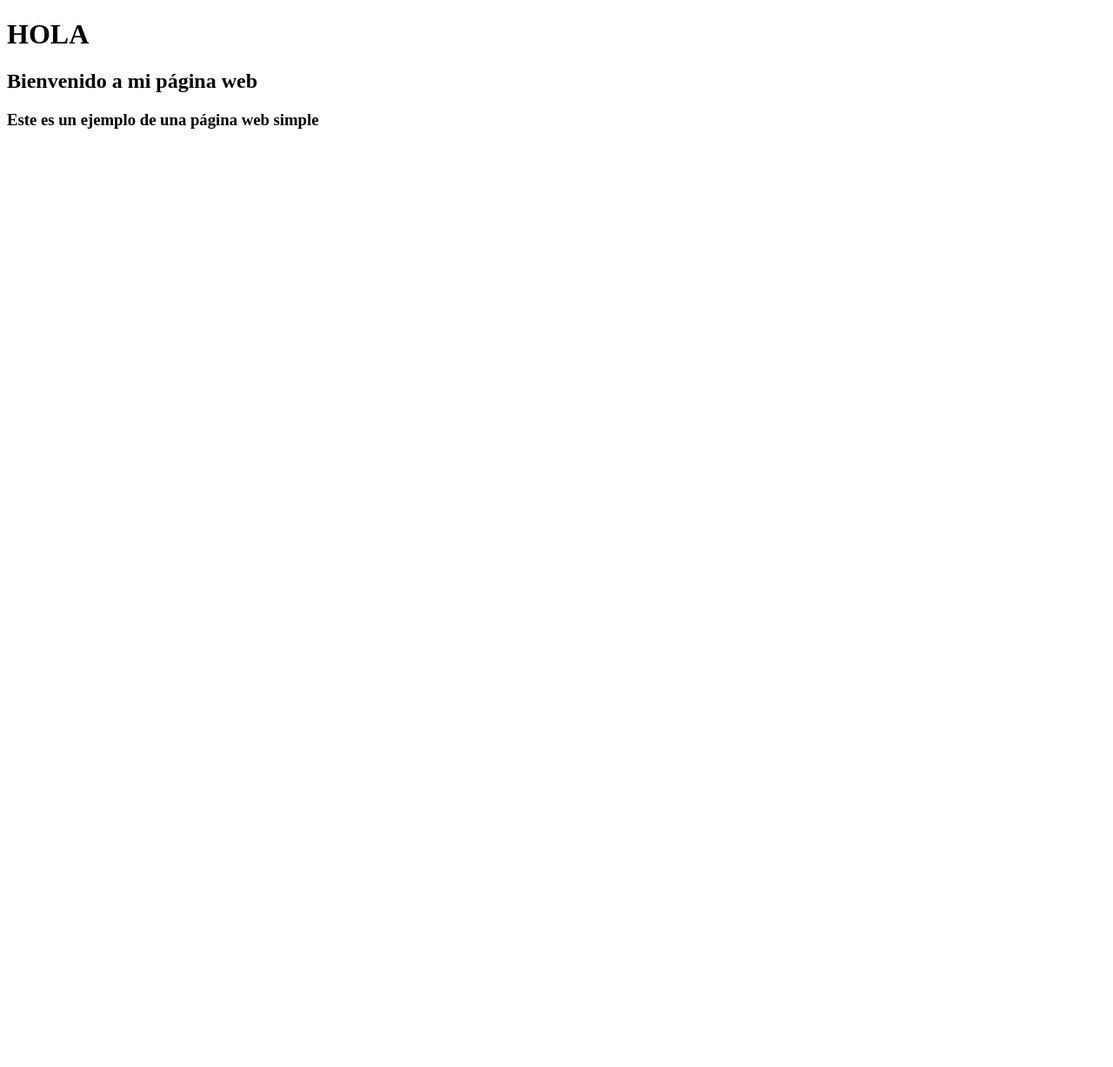
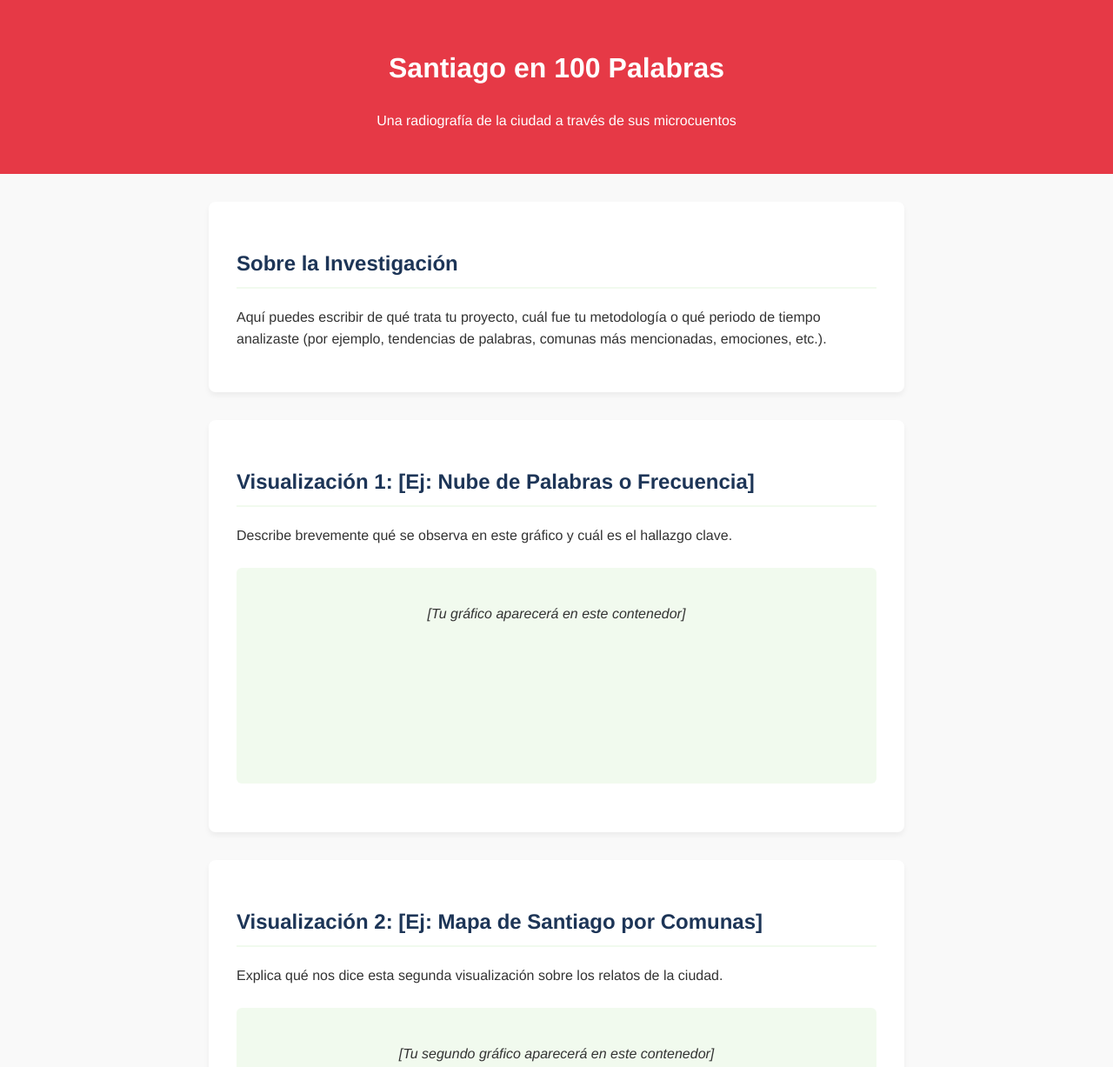
Before and after one commit to lucianozp/lucianozp.github.io, a plain HTML site: page index.html in a window 1280 px wide. Shown: the top 1227 px of the page at 87% size. Before the commit the page ends 800 px from the top, so only its background shows below. Drawn offline with Linux system fonts and the light colour scheme.

Commit message:
Update index.html

```diff
--- a/index.html
+++ b/index.html
@@ -1,8 +1,95 @@
 <!DOCTYPE html>
-<html>
+<html lang="es">
+<head>
+    <meta charset="UTF-8">
+    <meta name="viewport" content="width=device-width, initial-scale=1.0">
+    <title>Santiago en 100 Palabras - Investigación</title>
+    <style>
+        /* CSS Básico para que se vea ordenado y moderno */
+        body {
+            font-family: 'Helvetica Neue', Arial, sans-serif;
+            line-height: 1.6;
+            margin: 0;
+            padding: 0;
+            background-color: #f9f9f9;
+            color: #333;
+        }
+        header {
+            background-color: #e63946; /* Un rojo vibrante, muy de Santiago en 100 Palabras */
+            color: white;
+            text-align: center;
+            padding: 2rem 1rem;
+        }
+        .container {
+            max-width: 800px;
+            margin: 2rem auto;
+            padding: 0 1rem;
+        }
+        section {
+            background: white;
+            padding: 2rem;
+            margin-bottom: 2rem;
+            border-radius: 8px;
+            box-shadow: 0 4px 6px rgba(0,0,0,0.05);
+        }
+        h2 {
+            color: #1d3557;
+            border-bottom: 2px solid #f1faee;
+            padding-bottom: 0.5rem;
+        }
+        .visualizacion {
+            background-color: #f1faee;
+            padding: 1.5rem;
+            border-radius: 6px;
+            text-align: center;
+            margin: 1.5rem 0;
+            min-height: 200px; /* Espacio para que cargue tu gráfico */
+        }
+        footer {
+            text-align: center;
+            padding: 1rem;
+            font-size: 0.9rem;
+            color: #666;
+        }
+    </style>
+</head>
 <body>
-<h1>HOLA</h1>
-<h2>Bienvenido a mi página web</h2>
-<h3>Este es un ejemplo de una página web simple</h3>
+
+    <header>
+        <h1>Santiago en 100 Palabras</h1>
+        <p>Una radiografía de la ciudad a través de sus microcuentos</p>
+    </header>
+
+    <div class="container">
+
+        <section>
+            <h2>Sobre la Investigación</h2>
+            <p>Aquí puedes escribir de qué trata tu proyecto, cuál fue tu metodología o qué periodo de tiempo analizaste (por ejemplo, tendencias de palabras, comunas más mencionadas, emociones, etc.).</p>
+        </section>
+
+        <section>
+            <h2>Visualización 1: [Ej: Nube de Palabras o Frecuencia]</h2>
+            <p>Describe brevemente qué se observa en este gráfico y cuál es el hallazgo clave.</p>
+
+            <div class="visualizacion">
+                <p><em>[Tu gráfico aparecerá en este contenedor]</em></p>
+            </div>
+        </section>
+
+        <section>
+            <h2>Visualización 2: [Ej: Mapa de Santiago por Comunas]</h2>
+            <p>Explica qué nos dice esta segunda visualización sobre los relatos de la ciudad.</p>
+
+            <div class="visualizacion">
+                <p><em>[Tu segundo gráfico aparecerá en este contenedor]</em></p>
+            </div>
+        </section>
+
+    </div>
+
+    <footer>
+        <p>Investigación realizada por [Tu Nombre] - 2026</p>
+    </footer>
+
 </body>
 </html>
```
